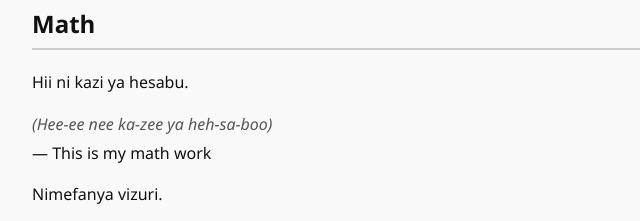
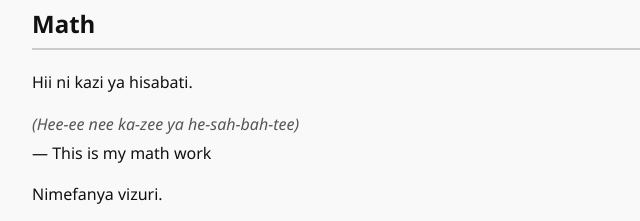
Before and after one commit to goldyea/canterbury, a plain HTML site: page reader-helper.html in a window 1280 px wide. Shown: the part 364-585 px from the top of the page, 208-848 px from the left. Drawn offline with Linux system fonts and the light colour scheme.

Commit message:
Update reader-helper.html

```diff
--- a/reader-helper.html
+++ b/reader-helper.html
@@ -59,8 +59,8 @@
 <p class="translation">— I’m showing my papers and grades</p>
 
 <h2>Math</h2>
-<p>Hii ni kazi ya hesabu.</p>
-<p class="pronunciation">(Hee-ee nee ka-zee ya heh-sa-boo)</p>
+<p>Hii ni kazi ya hisabati.</p>
+<p class="pronunciation">(Hee-ee nee ka-zee ya he-sah-bah-tee)</p>
 <p class="translation">— This is my math work</p>
 
 <p>Nimefanya vizuri.</p>
```
